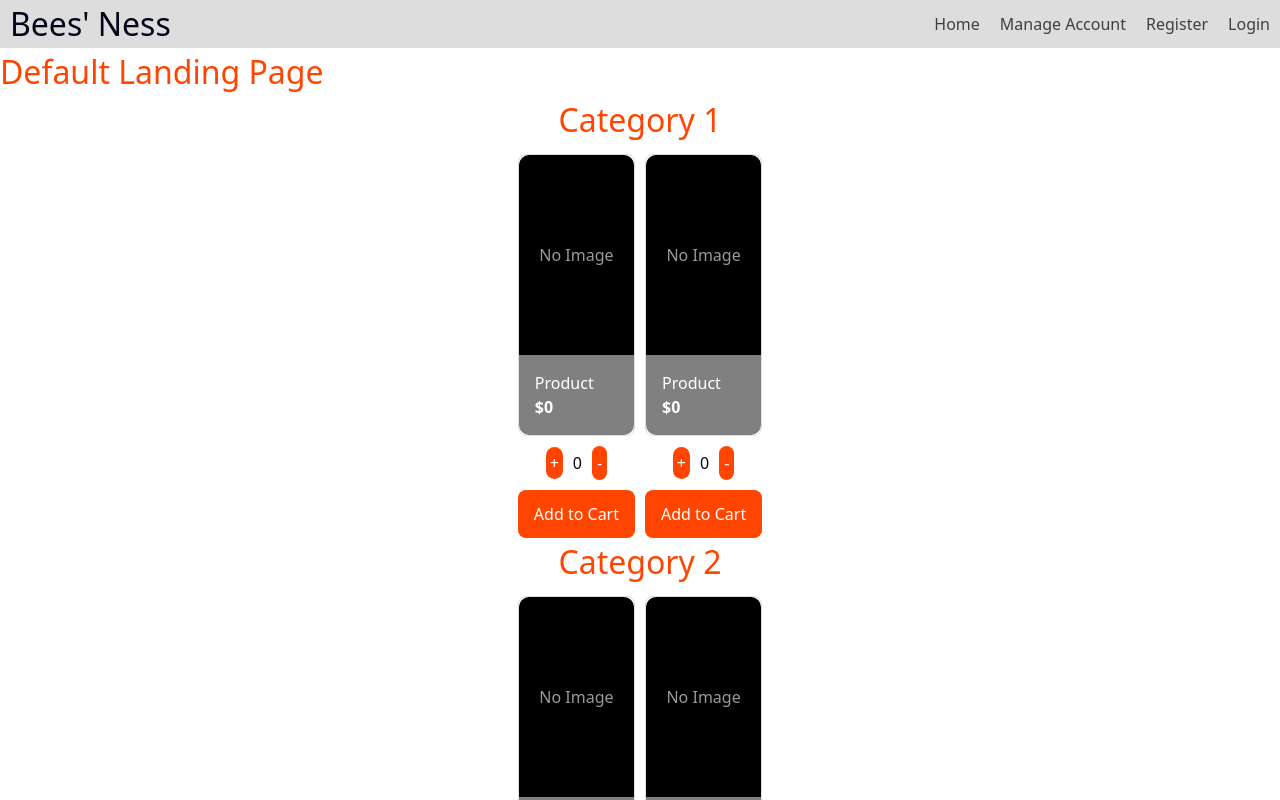
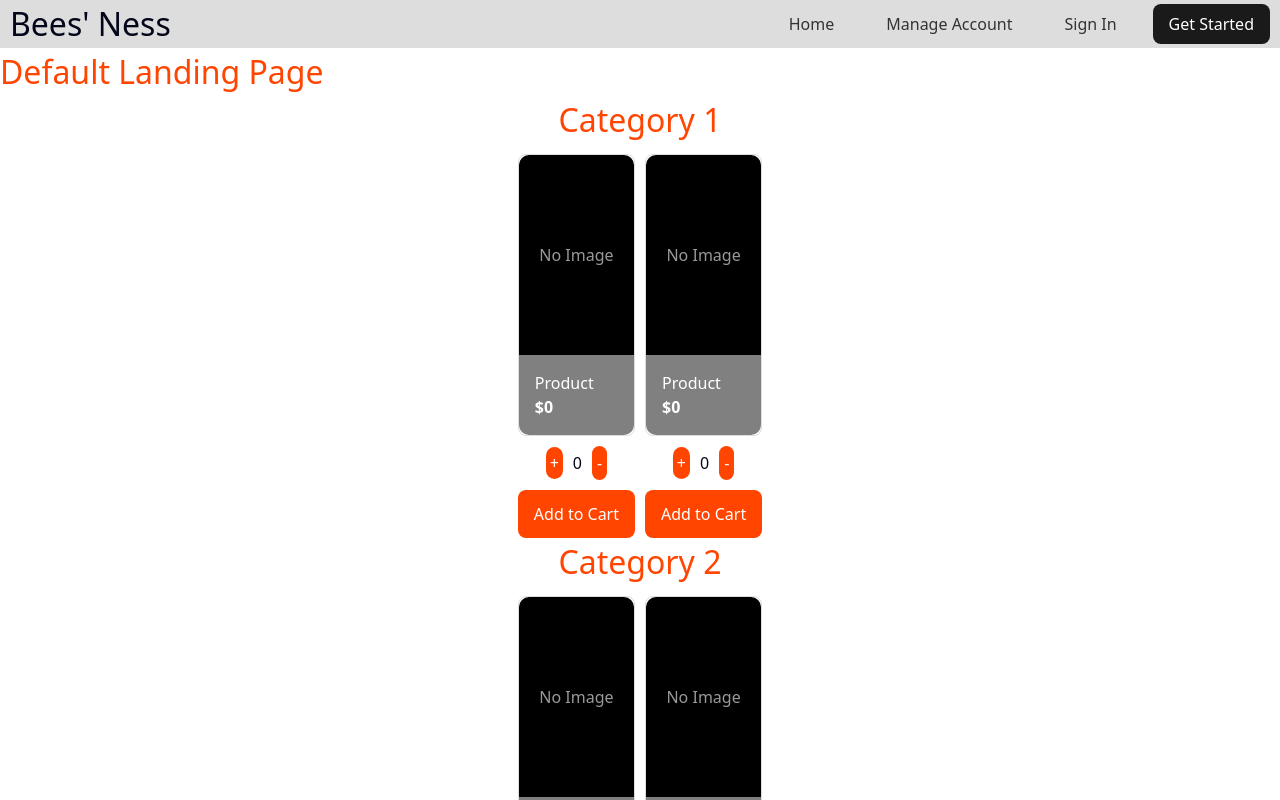
Before and after one commit to austinmusebe/swe4070project, a SvelteKit app: page / in a window 1280 px wide. Shown: the top 800 px of the page. Built offline with nearby package versions, Linux system fonts and the light colour scheme.

Commit message:
Updated Header

```diff
--- a/src/components/Header.svelte
+++ b/src/components/Header.svelte
@@ -1,12 +1,16 @@
+<script>
+	import Button from './Button.svelte';
+</script>
+
 <header>
 	<nav>
 		<ul class="header-content">
 			<li class="business"><a href="/">Bees' Ness</a></li>
 			<div class="nav-links">
-				<li><a href="/home">Home</a></li>
-				<li><a href="/account">Manage Account</a></li>
-				<li><a href="/register">Register</a></li>
-				<li><a href="/login"> Login</a></li>
+				<a href="/home">Home</a>
+				<a href="/account">Manage Account</a>
+				<a href="/login">Sign In</a>
+				<a href="/register" class="btn-register">Get Started</a>
 			</div>
 		</ul>
 	</nav>
@@ -37,9 +41,23 @@
 	}
 	.nav-links a {
 		text-decoration: none;
-		color: #3f3f3f;
+		color: #333;
+		font-weight: 500;
+		padding: 8px 16px;
+		border-radius: 8px;
+		transition: all 0.2s;
 	}
 	.nav-links a:hover {
 		text-decoration: underline;
+		color: #ff6b6b;
+	}
+	.btn-register {
+		background-color: #1a1a1a;
+		color: white !important;
+	}
+
+	.btn-register:hover {
+		background-color: #333 !important;
+		color: white !important;
 	}
 </style>
```
